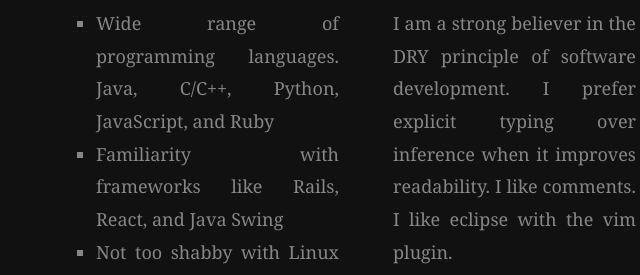
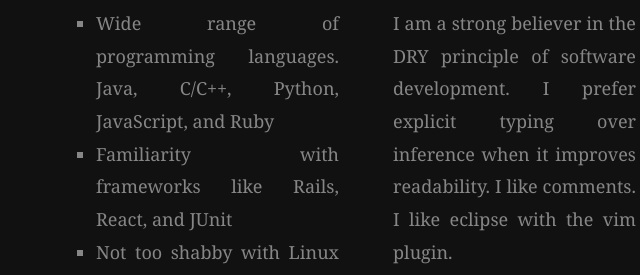
Before and after one commit to tstormz/tstormz.github.io, a plain HTML site: page index.html in a window 1280 px wide. Shown: the part 920-1195 px from the top of the page, 121-761 px from the left. Drawn offline with nearby package versions, Linux system fonts and the light colour scheme.

Commit message:
changes text for better page formatting

```diff
--- a/index.html
+++ b/index.html
@@ -49,7 +49,7 @@
 				<h3>Skills</h3>
 				<ul>
 					<li>Wide range of programming languages. Java, C/C++, Python, JavaScript, and Ruby</li>
-					<li>Familiarity with frameworks like Rails, React, and Java Swing</li>
+					<li>Familiarity with frameworks like Rails, React, and JUnit</li>
 					<li>Not too shabby with Linux tools and concepts</li>
 				</ul>
 			</div>
```
